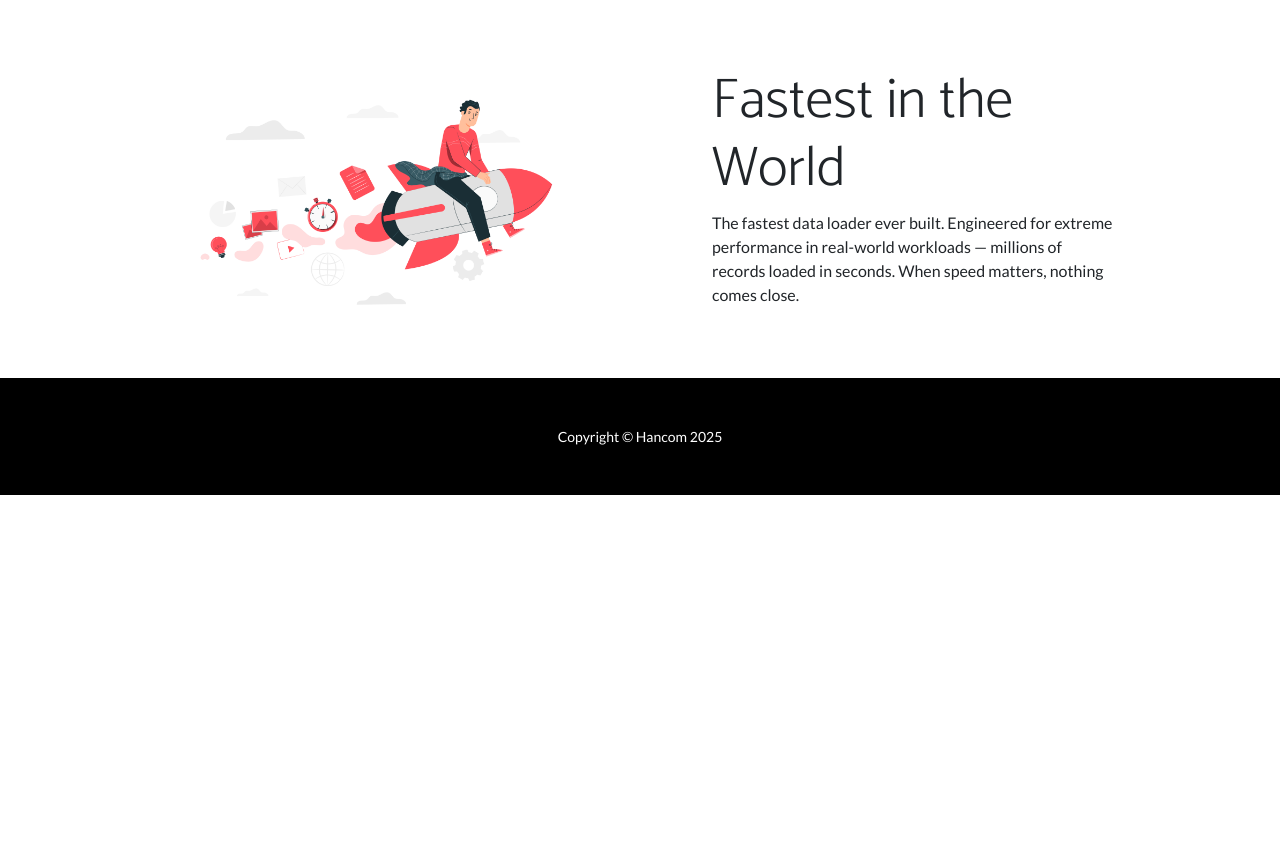
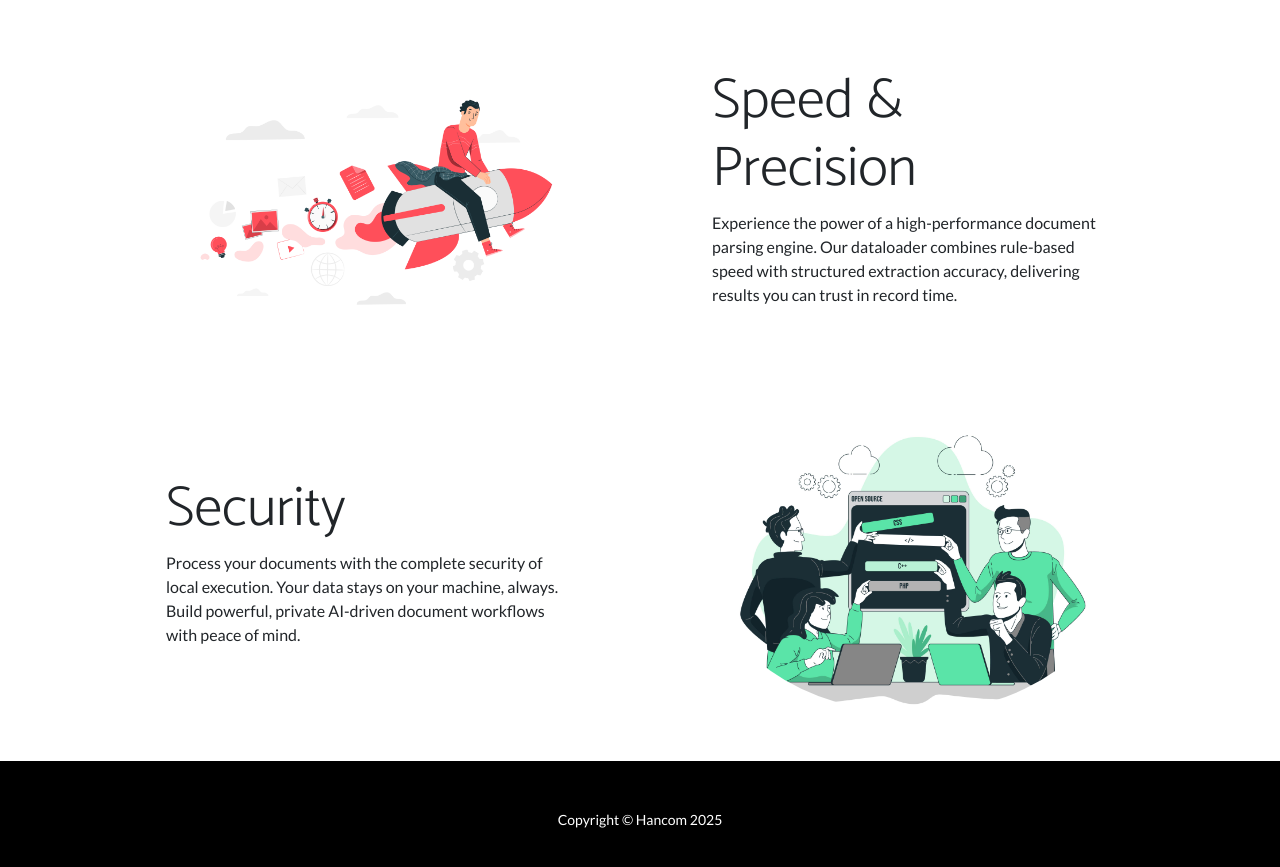
Before and after one commit to hancom-inc/hancom-inc.github.io, a plain HTML site: page index.html in a window 1280 px wide. Shown: the part 1133-2000 px from the top of the page. Before the commit the page ends 1628 px from the top, so only its background shows below. Drawn offline with nearby package versions, Linux system fonts and the light colour scheme.

Commit message:
Update link and phrase

```diff
--- a/index.html
+++ b/index.html
@@ -28,8 +28,8 @@
             <div class="masthead-content">
                 <div class="container px-5">
                     <h1 class="masthead-heading mb-0">OPEN DATA LOADER</h1>
-                    <h2 class="masthead-subheading mb-0">The world's fastest dataloader for AI</h2>
-                    <a class="btn btn-primary btn-xl rounded-pill mt-5" href="https://github.com/open-dataloader-project">View on GitHub</a>
+                    <h2 class="masthead-subheading mb-0">Speed, Precision and Security <br>— Built for AI —</h2>
+                    <a class="btn btn-primary btn-xl rounded-pill mt-5" href="https://github.com/hancom-open-dataloader">View on GitHub</a>
                 </div>
             </div>
             <div class="bg-circle-1 bg-circle"></div>
@@ -62,8 +62,24 @@
                     </div>
                     <div class="col-lg-6">
                         <div class="p-5">
-                            <h2 class="display-4">Fastest in the World</h2>
-                            <p>The fastest data loader ever built. Engineered for extreme performance in real-world workloads — millions of records loaded in seconds. When speed matters, nothing comes close.</p>
+                           <h2 class="display-4">Speed & Precision</h2>
+                           <p>Experience the power of a high-performance document parsing engine. Our dataloader combines rule-based speed with structured extraction accuracy, delivering results you can trust in record time.</p>
+                        </div>
+                    </div>
+                </div>
+            </div>
+        </section>
+        <!-- Content section 3-->
+        <section id="scroll">
+            <div class="container px-5">
+                <div class="row gx-5 align-items-center">
+                    <div class="col-lg-6 order-lg-2">
+                        <div class="p-5"><img class="img-fluid rounded-circle" src="assets/img/01.jpg" alt="..." /></div>
+                    </div>
+                    <div class="col-lg-6 order-lg-1">
+                        <div class="p-5">
+                            <h2 class="display-4">Security</h2>
+                            <p>Process your documents with the complete security of local execution. Your data stays on your machine, always. Build powerful, private AI-driven document workflows with peace of mind.</p>
                         </div>
                     </div>
                 </div>
```
